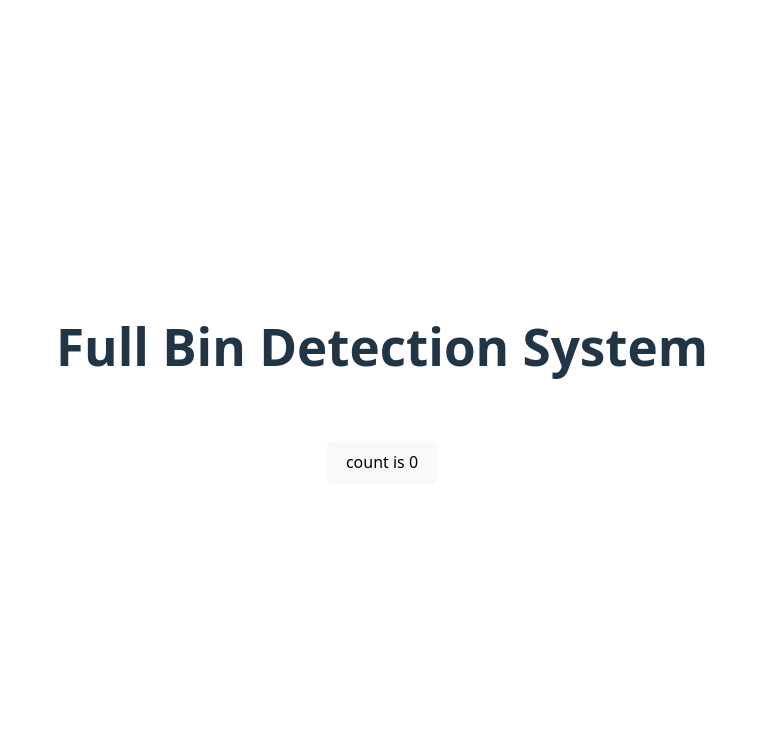
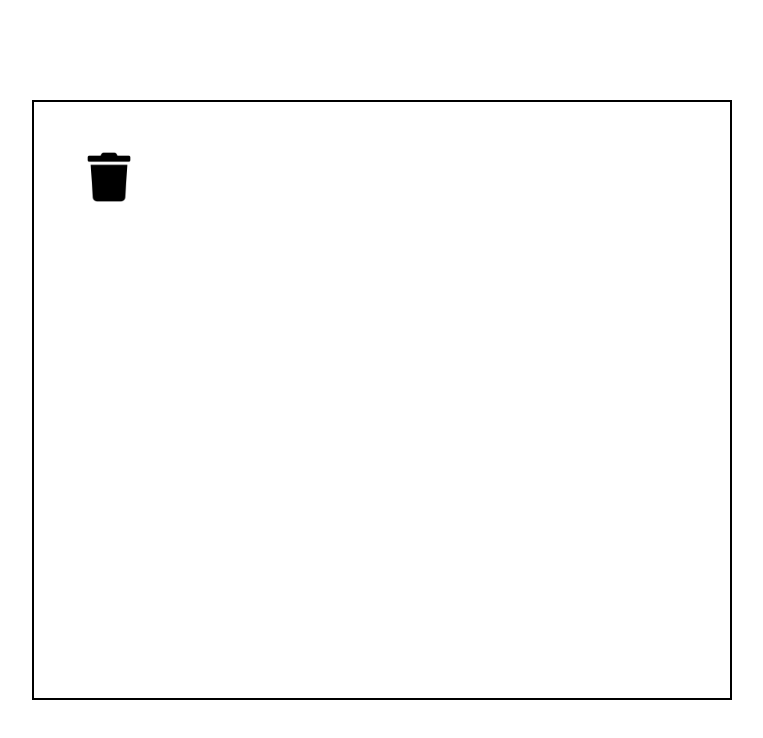
Before and after one commit to idoelarat/full-bin-detection, a React (Vite) app in the folder client/: page / in a window 1280 px wide. Shown: the top 738 px of the page, without its empty margins (258-1021 px from the left). Built offline with nearby package versions, Linux system fonts and the light colour scheme.

Commit message:
first draggable obj test

```diff
--- a/client/src/App.jsx
+++ b/client/src/App.jsx
@@ -1,20 +1,13 @@
-import { useState } from "react";
-import "./App.css";
+import './App.css'
+import MapHolder from './components/mapHolder'
 
 function App() {
-  const [count, setCount] = useState(0);
 
   return (
     <>
-      <div></div>
-      <h1>Full Bin Detection System</h1>
-      <div className="card">
-        <button onClick={() => setCount((count) => count + 1)}>
-          count is {count}
-        </button>
-      </div>
+    <MapHolder/>
     </>
-  );
+  )
 }
 
-export default App;
+export default App
--- /dev/null
+++ b/client/src/components/DraggableObj.jsx
@@ -0,0 +1,80 @@
+// src/components/DraggableObj.jsx
+import React, { useState, useRef, useEffect } from "react";
+// Import your trash-bin.png image
+import trashBinImage from '../assets/trash-bin.png'; // Make sure the path is correct
+
+function DraggableObj({ initialX, initialY, containerRef }) {
+  const [position, setPosition] = useState({ x: initialX || 0, y: initialY || 0 });
+  const [isDragging, setIsDragging] = useState(false);
+
+  const draggableRef = useRef(null);
+
+  const objStyle = {
+    position: "absolute",
+    top: position.y,
+    left: position.x,
+    // Remove padding, background, border, and border-radius as these are for buttons
+    // If you want a background or border for the draggable area around the image, you can add it here
+    cursor: "grab",
+    zIndex: 10,
+    userSelect: "none",
+    display: "flex",
+    justifyContent: "center",
+    alignItems: "center",
+    // Adjust width and height as needed for your image or let the image size dictate it
+    // width: '50px',
+    // height: '50px',
+  };
+
+  const handleMouseDown = (e) => {
+    setIsDragging(true);
+    draggableRef.current.startX = e.clientX - position.x;
+    draggableRef.current.startY = e.clientY - position.y;
+  };
+
+  const handleMouseMove = (e) => {
+    if (!isDragging || !containerRef.current || !draggableRef.current) return;
+
+    const containerRect = containerRef.current.getBoundingClientRect();
+    const objRect = draggableRef.current.getBoundingClientRect();
+
+    let newX = e.clientX - draggableRef.current.startX;
+    let newY = e.clientY - draggableRef.current.startY;
+
+    newX = Math.max(0, newX);
+    newX = Math.min(newX, containerRect.width - objRect.width);
+    newY = Math.max(0, newY);
+    newY = Math.min(newY, containerRect.height - objRect.height);
+
+    setPosition({ x: newX, y: newY });
+  };
+
+  const handleMouseUp = () => {
+    setIsDragging(false);
+  };
+
+  useEffect(() => {
+    document.addEventListener("mousemove", handleMouseMove);
+    document.addEventListener("mouseup", handleMouseUp);
+
+    return () => {
+      document.removeEventListener("mousemove", handleMouseMove);
+      document.removeEventListener("mouseup", handleMouseUp);
+    };
+  }, [isDragging, position, containerRef]);
+
+  return (
+    <div
+      ref={draggableRef}
+      style={objStyle}
+      onMouseDown={handleMouseDown}
+    >
+      {/* Render the trash-bin.png image */}
+      <img src={trashBinImage} alt="Trash Bin" style={{ width: '50px', height: '50px', pointerEvents: 'none' }} />
+      {/* The children prop is no longer directly used for content if you're always showing the image.
+          You could use it for an overlay or additional content if needed. */}
+    </div>
+  );
+}
+
+export default DraggableObj;
--- /dev/null
+++ b/client/src/components/MapHolder.jsx
@@ -0,0 +1,32 @@
+import React, { useRef } from "react";
+import DraggableObj from "./DraggableObj"; // Import the new component
+
+function MapHolder() {
+  const mapHolderRef = useRef(null); // Ref for the main square container
+
+  // Inline styles for the main square container
+  const mapHolderStyle = {
+    width: "700px",
+    height: "600px",
+    border: "2px solid black",
+    boxSizing: "border-box",
+    position: "relative", // Essential for absolute positioning of children
+    overflow: "hidden", // Ensures children don't go outside
+    // Removed display: flex, justifyContent, alignItems if you want flexible content
+  };
+
+  return (
+    <div ref={mapHolderRef} className="map-holder-container" style={mapHolderStyle}>
+      {/* Render the DraggableObj component, passing the containerRef */}
+      <DraggableObj
+        initialX={50} // Optional: initial X position
+        initialY={50} // Optional: initial Y position
+        containerRef={mapHolderRef} // Pass the ref of the parent container
+      />
+      {/* You can add other elements here, e.g., your image */}
+      {/* <img src={myImage} alt="Map Background" style={imageStyle} /> */}
+    </div>
+  );
+}
+
+export default MapHolder;
```
Also changed, not shown: client/src/assets/ex.js (deleted), client/src/assets/trash-bin.png (added), client/src/components/ex.js (deleted), client/src/hooks/ex.js (deleted), client/src/pages/ex.js (deleted), client/src/styles/ex.js (deleted), client/src/utils/ex.js (deleted).
